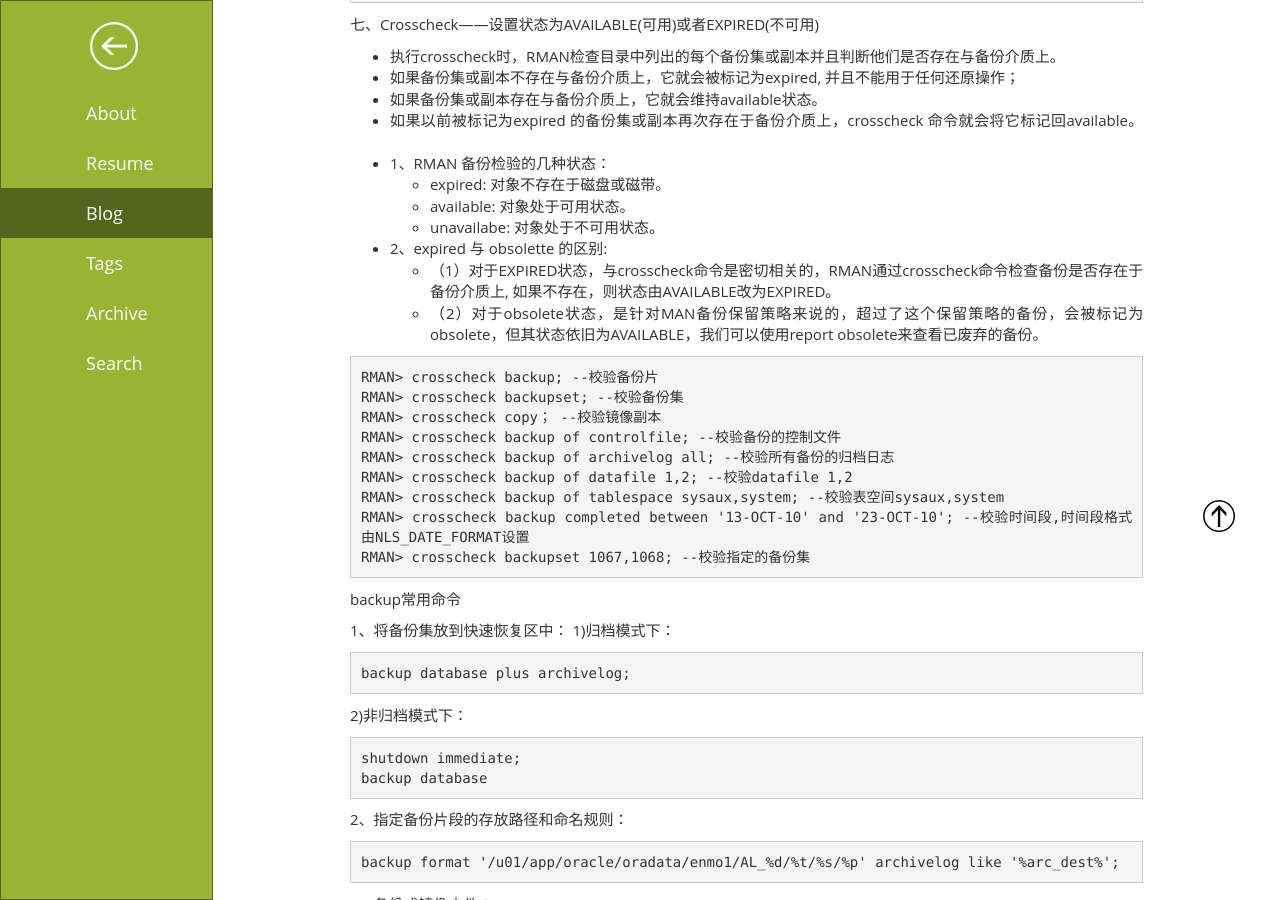
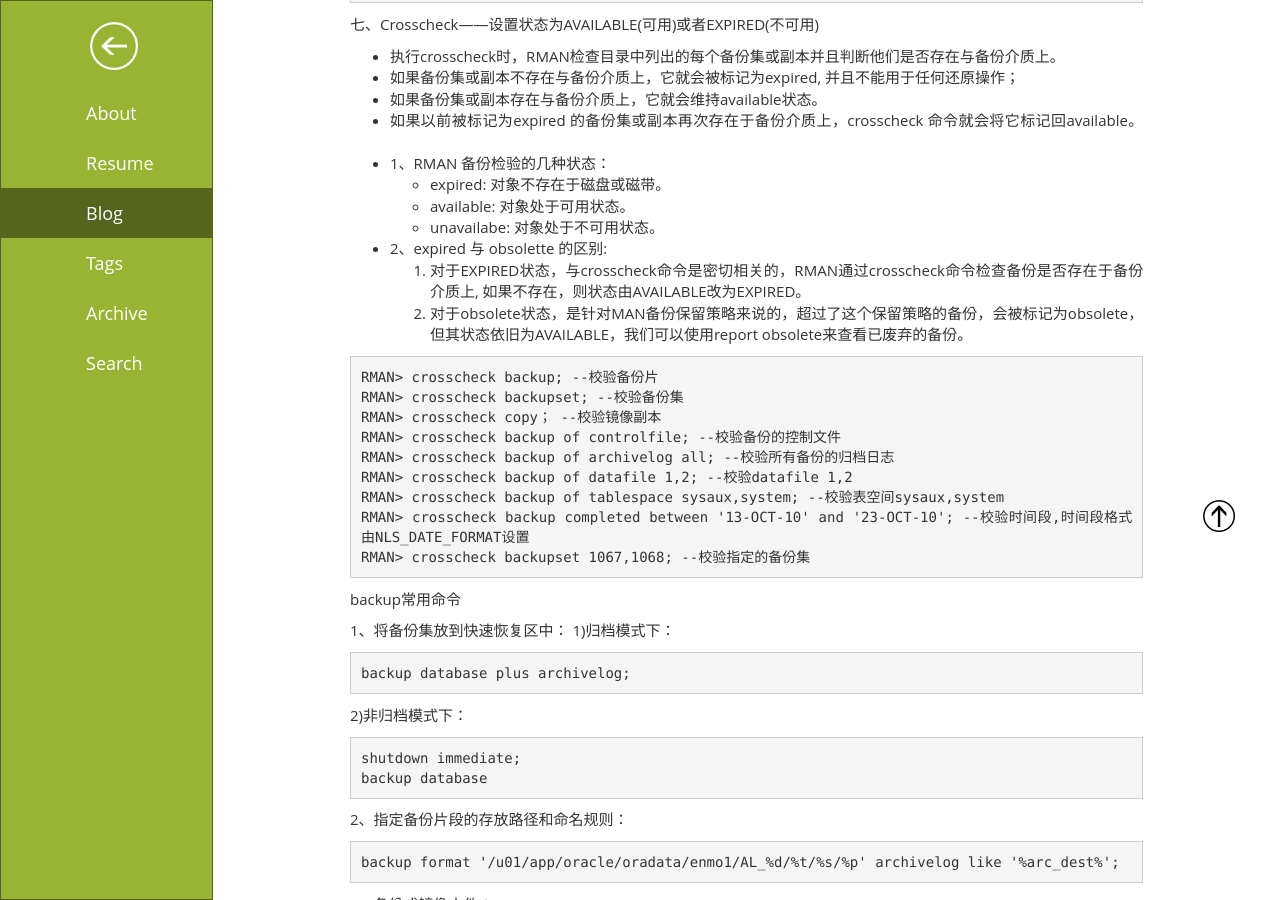
Before and after one commit to yzcy/yzcy.github.io, a Jekyll site: the page built from _posts/2020-09-11-oracle-rman.md, in a window 1280 px wide and 900 px high, scrolled down 3913 px. Built offline with Jekyll 4.4.1, drawn with Linux system fonts in a browser that asks for light colours; a script that is not in the unit is left out; comment, search, counter and statistics services are not loaded.

Commit message:
Update 2020-09-11-oracle-rman.md

````diff
--- a/_posts/2020-09-11-oracle-rman.md
+++ b/_posts/2020-09-11-oracle-rman.md
@@ -224,8 +224,8 @@ delete noprompt archivelog all;
      - unavailabe: 对象处于不可用状态。
 
    + 2、expired 与 obsolette 的区别:
-     - （1）对于EXPIRED状态，与crosscheck命令是密切相关的，RMAN通过crosscheck命令检查备份是否存在于备份介质上, 如果不存在，则状态由AVAILABLE改为EXPIRED。
-     - （2）对于obsolete状态，是针对MAN备份保留策略来说的，超过了这个保留策略的备份，会被标记为obsolete，但其状态依旧为AVAILABLE，我们可以使用report obsolete来查看已废弃的备份。
+      1. 对于EXPIRED状态，与crosscheck命令是密切相关的，RMAN通过crosscheck命令检查备份是否存在于备份介质上, 如果不存在，则状态由AVAILABLE改为EXPIRED。
+      2. 对于obsolete状态，是针对MAN备份保留策略来说的，超过了这个保留策略的备份，会被标记为obsolete，但其状态依旧为AVAILABLE，我们可以使用report obsolete来查看已废弃的备份。
 
 
 ```
````
